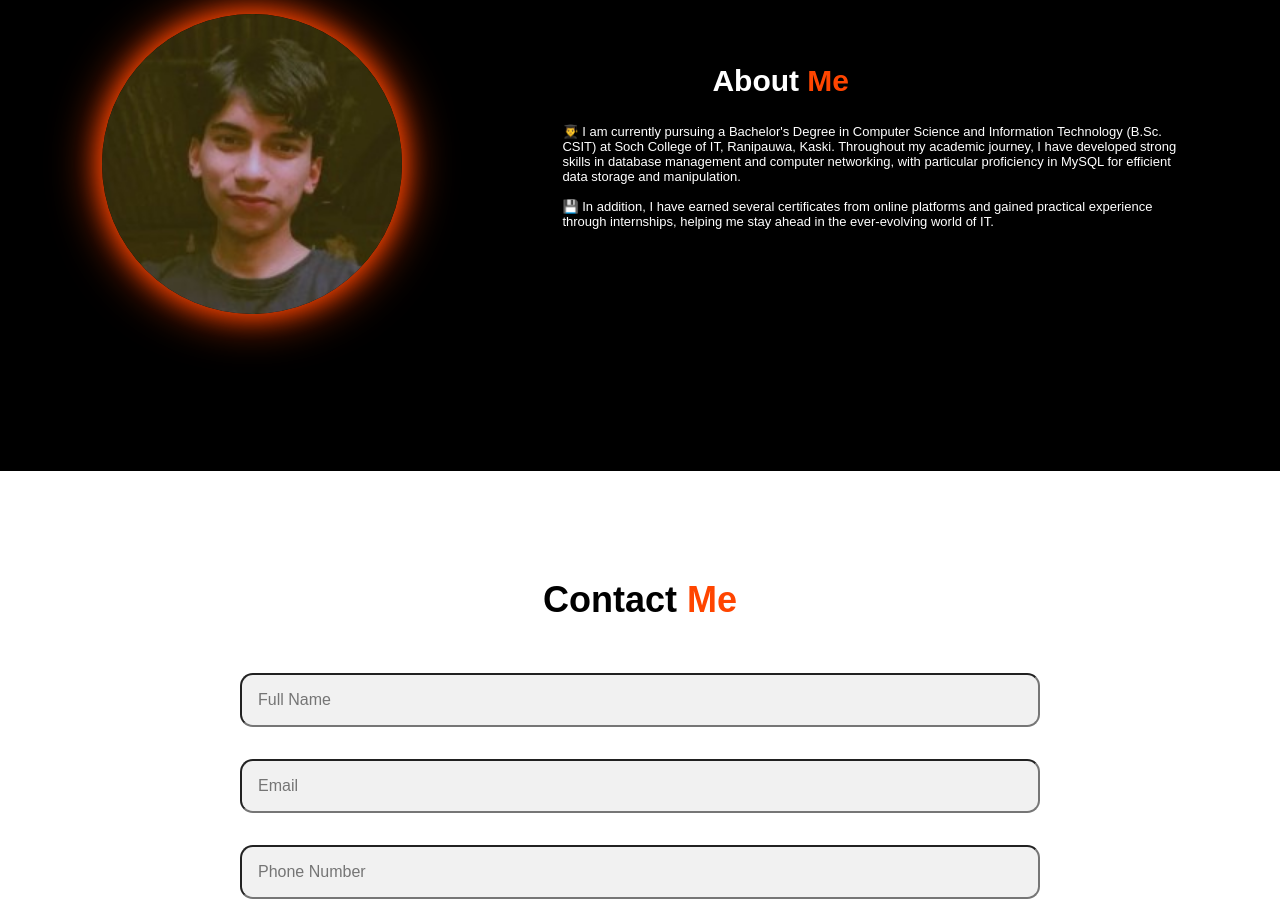
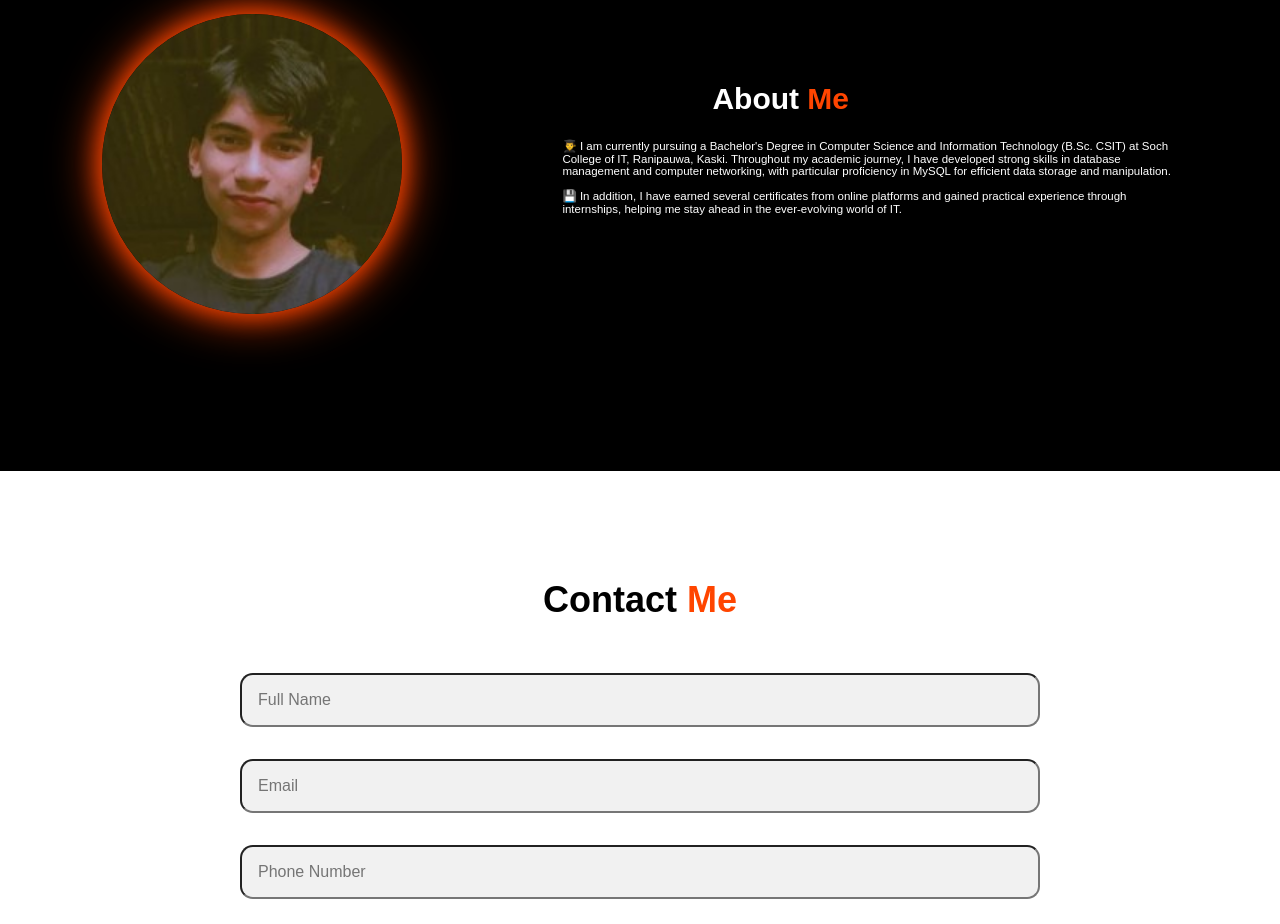
Before and after one commit to samir771/web, a plain HTML site: page index.html in a window 1280 px wide. Shown: the part 940-1864 px from the top of the page. Drawn offline with Linux system fonts and the light colour scheme.

Commit message:
Update style.css

```diff
--- a/style.css
+++ b/style.css
@@ -170,7 +170,7 @@ span{
 }
 .about-content p{
     color: white;
-    font-size: 13px;
+    font-size: 11.5px;
     margin: 2em 0 3em;
 }
 .contact-form h2{
```
